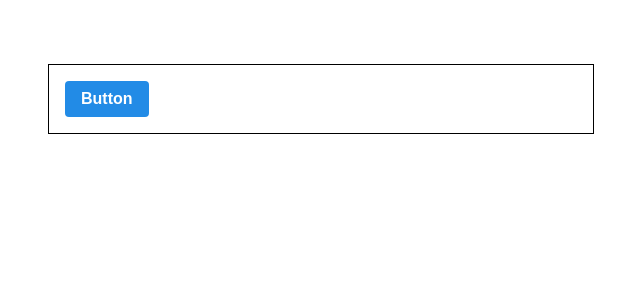
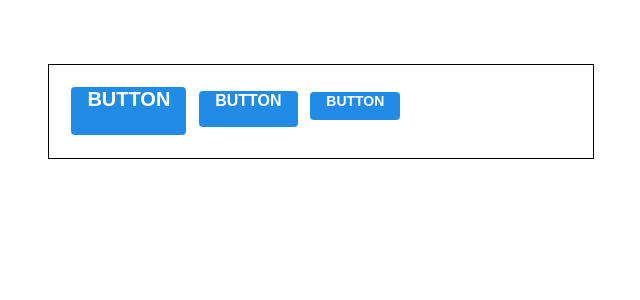
Before and after one commit to JeongTaehwan/React-Styling-with-SCSS, a React (Create React App) app: page / in a window 1280 px wide. Shown: the top 300 px of the page, without its empty margins (319-959 px from the left). Built offline with nearby package versions, Linux system fonts and the light colour scheme.

Commit message:
[ADD] size props
[ADD] size props

```diff
--- a/package.json
+++ b/package.json
@@ -6,6 +6,7 @@
     "@testing-library/jest-dom": "^5.11.4",
     "@testing-library/react": "^11.1.0",
     "@testing-library/user-event": "^12.1.10",
+    "classnames": "^2.3.1",
     "node-sass": "^5.0.0",
     "react": "^17.0.2",
     "react-dom": "^17.0.2",
--- a/src/App.js
+++ b/src/App.js
@@ -5,7 +5,11 @@
 function App() {
   return (
     <div className="App">
-      <Btn1 children="Button" />
+      <div className="buttons">
+        <Btn1 size="large">BUTTON</Btn1>
+        <Btn1>BUTTON</Btn1>
+        <Btn1 size="small">BUTTON</Btn1>
+      </div>
     </div>
   );
 }
--- a/src/components/Btn1.js
+++ b/src/components/Btn1.js
@@ -1,10 +1,15 @@
 import React from 'react';
+import className from 'classnames';
 import './Btn1.scss';
 
-function Btn1({ children }) {
+function Btn1({ children, size }) {
     return (
-        <button className="Btn1">{children}</button>
+        <button className={className('Button', size)}>{children}</button>
     );
 }
 
+Btn1.defaultProps = {
+    size: 'medium'
+};
+
 export default Btn1;
--- a/src/components/Btn1.scss
+++ b/src/components/Btn1.scss
@@ -1,25 +1,43 @@
-$blue: #228be6; // 변수선언
+$blue: #228be6;
 
-.Btn1 {
+.Button {
   display: inline-flex;
-    align-items: center;
-    justify-content: center;
   color: white;
   font-weight: bold;
   outline: none;
   border-radius: 4px;
   border: none;
   cursor: pointer;
+  margin: 0.4rem;
 
+  // 사이즈 관리
+  &.large {
+    height: 3rem;
+    padding-left: 1rem;
+    padding-right: 1rem;
+    font-size: 1.25rem;
+  }
+
+  &.medium {
     height: 2.25rem;
     padding-left: 1rem;
     padding-right: 1rem;
     font-size: 1rem;
+  }
+
+  &.small {
+    height: 1.75rem;
+    font-size: 0.875rem;
+    padding-left: 1rem;
+    padding-right: 1rem;
+  }
+
   background: $blue;
   &:hover {
-        background: lighten($color: $blue, $amount: 10%);
+    background: lighten($blue, 10%);
   }
+
   &:active {
-        background: darken($color: $blue, $amount: 10%);
+    background: darken($blue, 10%);
   }
 }
```
Also changed, not shown: 1 other file (tests, documents, lock files or other folders). Lines whose indentation alone changed are shown as unchanged.
